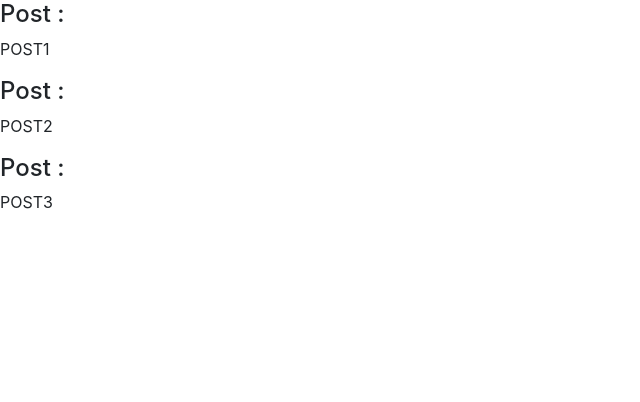
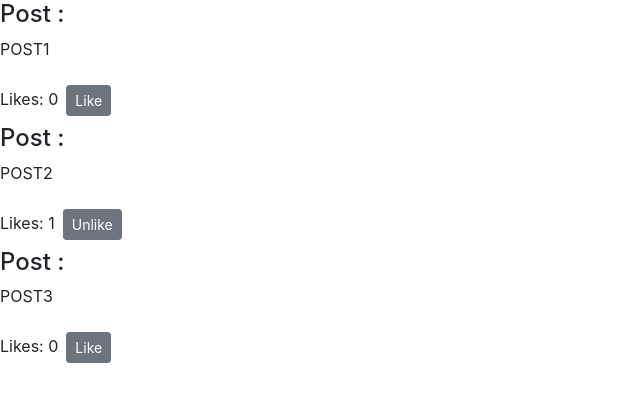
Before and after one commit to cindyliang01/eventful, a React (Create React App) app: page / in a window 1280 px wide. Shown: the top 402 px of the page, without its empty margins (0-640 px from the left). Built offline with nearby package versions, Linux system fonts and the light colour scheme.

Commit message:
Implemented a like button for each post

```diff
--- a/src/App.js
+++ b/src/App.js
@@ -35,10 +35,27 @@ class App extends Component {
     ],
   };
 
+  addLike = (specificPost) => {
+    // cloning specific post instead of altering the actual state
+    const copyOfPosts = [...this.state.dummyListPosts];
+    const index = copyOfPosts.indexOf(specificPost);
+    copyOfPosts[index] = { ...specificPost };
+
+    //only lets user like once --> Either shows like or unlike
+
+    if (specificPost.like === 0) {
+      copyOfPosts[index].like++;
+      this.setState({ dummyListPosts: copyOfPosts });
+    } else {
+      copyOfPosts[index].like--;
+      this.setState({ dummyListPosts: copyOfPosts });
+    }
+  };
+
   render() {
     return (
       <React.Fragment>
-        <Posts listOfPosts={this.state.dummyListPosts} />
+        <Posts listOfPosts={this.state.dummyListPosts} addLike={this.addLike} />
       </React.Fragment>
     );
   }
--- a/src/components/post.jsx
+++ b/src/components/post.jsx
@@ -2,10 +2,18 @@ import React, { Component } from "react";
 
 class Post extends Component {
   render() {
+    const { onePost, addLike } = this.props;
     return (
       <div>
         <h4>Post :</h4>
         <p>{this.displayPosts()}</p>
+        <span>Likes: {this.likeCounts()}</span>
+        <button
+          className="btn btn-secondary btn-sm m-2"
+          onClick={() => addLike(onePost)}
+        >
+          {this.likeUnlike()}
+        </button>
       </div>
     );
   }
@@ -14,6 +22,16 @@ class Post extends Component {
     const { post } = this.props.onePost;
     return post;
   }
+
+  likeCounts() {
+    const { like } = this.props.onePost;
+    return like;
+  }
+
+  likeUnlike() {
+    const { like } = this.props.onePost;
+    return like === 0 ? "Like" : "Unlike";
+  }
 }
 
 export default Post;
--- a/src/components/posts.jsx
+++ b/src/components/posts.jsx
@@ -3,10 +3,10 @@ import Post from "./post";
 
 class Posts extends Component {
   render() {
-    const { listOfPosts } = this.props;
+    const { listOfPosts, addLike } = this.props;
     return listOfPosts.map((specificPost) => (
       <React.Fragment>
-        <Post onePost={specificPost} />
+        <Post onePost={specificPost} key={specificPost.id} addLike={addLike} />
       </React.Fragment>
     ));
   }
```
